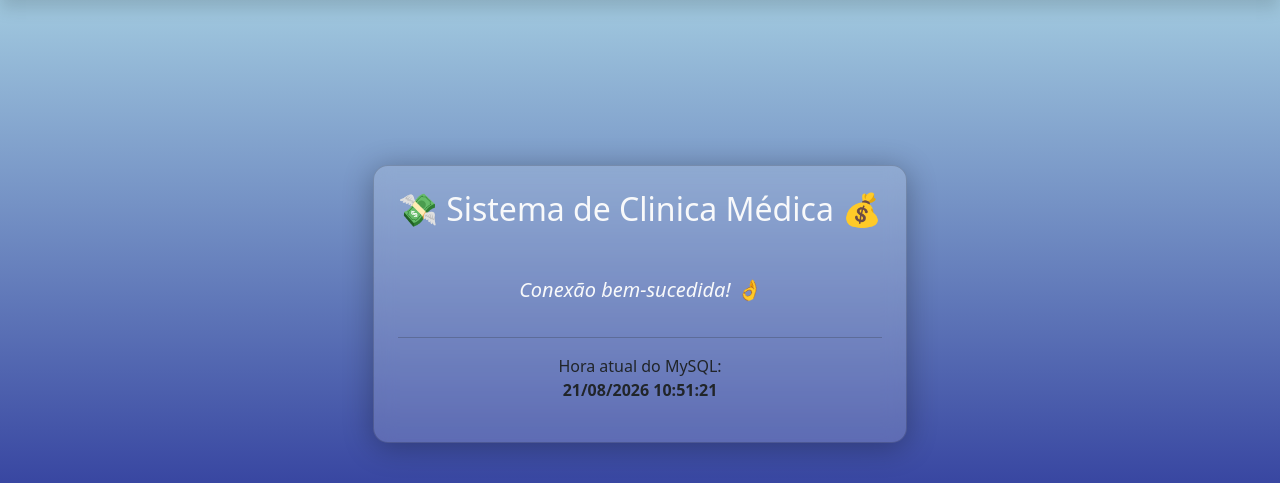
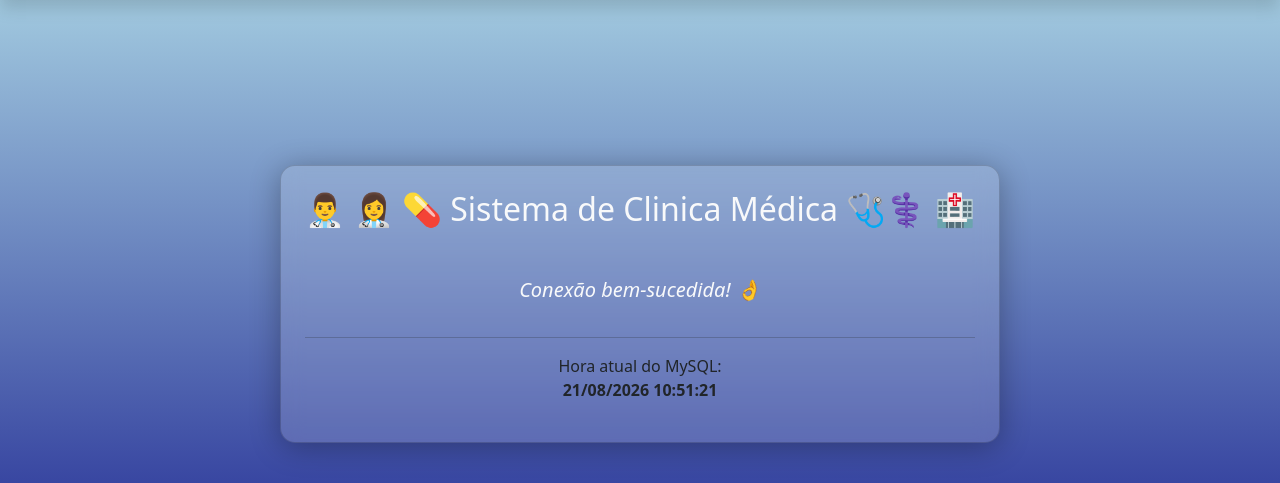
Before and after one commit to Prof-Josimar/clinica, a PHP site: page / in a window 1280 px wide. Shown: the part 56-539 px from the top of the page. Run offline with PHP 8.4, Linux system fonts and the light colour scheme.

Commit message:
first commit

```diff
--- a/public/index.php
+++ b/public/index.php
@@ -35,7 +35,7 @@
 $content = "
 <div class='d-flex justify-content-center align-items-center' style='height:70vh;'>
     <div class='card text-center p-4 glass-card'>
-        <h2 class='mb-3 text-light'>💸 Sistema de Clinica Médica 💰</h2>
+        <h2 class='mb-3 text-light'>👨‍⚕️  👩‍⚕️ 💊 Sistema de Clinica Médica  🩺⚕️ 🏥 </h2>
         <p class='fs-5 text-light'><br><i>
            Conexão bem-sucedida! 👌</i><br><hr>
             Hora atual do MySQL: <strong>{$horaAtual}</strong>
```
Also changed, not shown: README.md.
